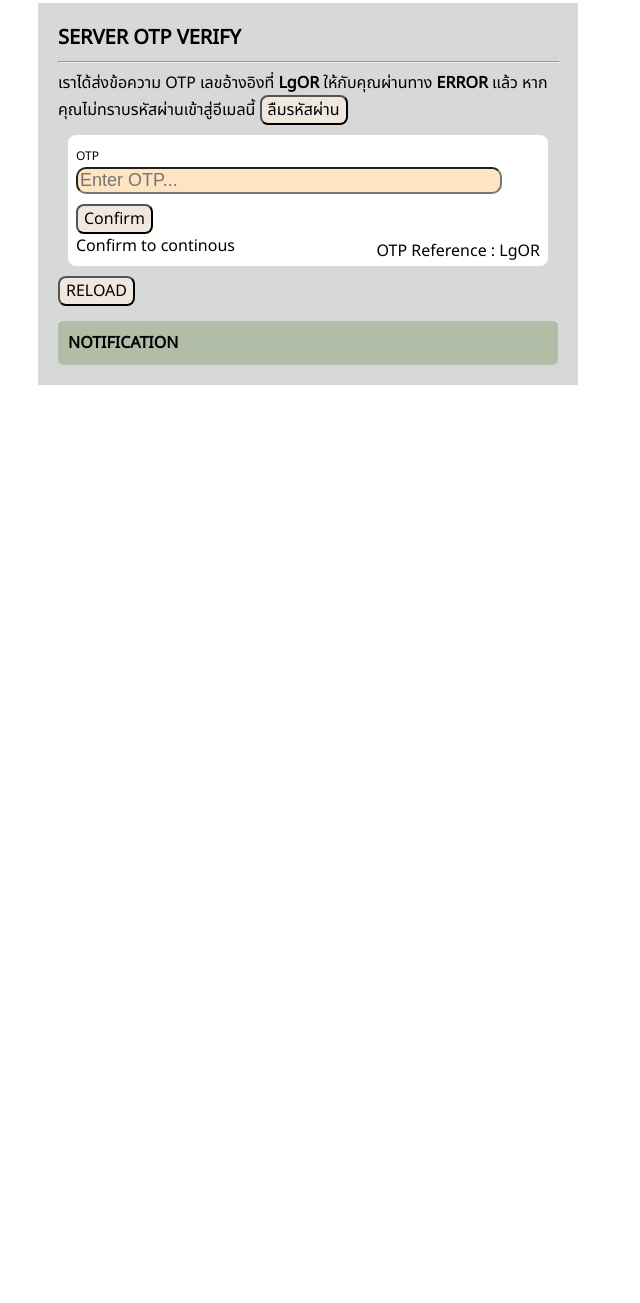
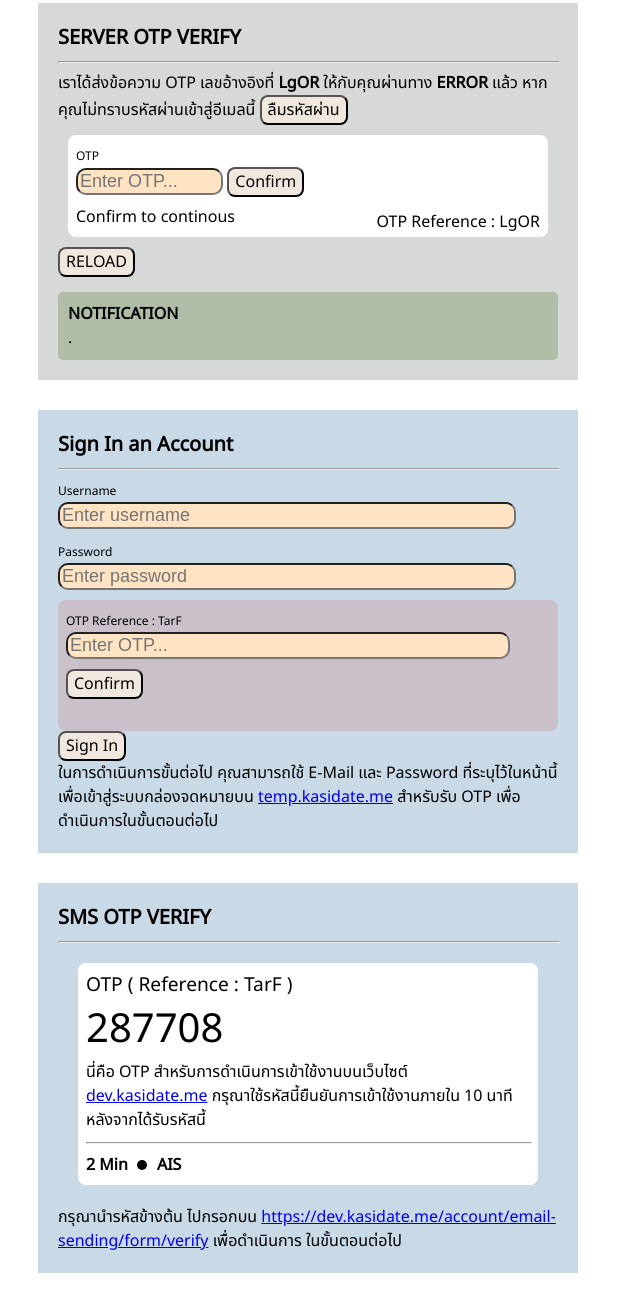
Before and after one commit to KasidatePLUS/kasp-extension, a plain HTML site: page account/email-sending/form/verify.html in a window 1280 px wide. Shown: the part 994-2297 px from the top of the page, without its empty margins (0-640 px from the left). Before the commit the page ends 1409 px from the top, so only its background shows below. Drawn offline with Linux system fonts and the light colour scheme.

Commit message:
verify acc otp

```diff
--- a/account/email-sending/form/verify.html
+++ b/account/email-sending/form/verify.html
@@ -89,9 +89,9 @@
         <div class="otptrack">
             <label for="otpforminput">OTP </label> <br>
             <input type="text" name="otpforminput" ondrop="return false;" onpaste="return false;"
-                onkeypress="return event.charCode>=48 && event.charCode<=57" maxlength="6" required " id=" otpforminput"
+                onkeypress="return event.charCode>=48 && event.charCode<=57" maxlength="6" minlength="6" id="otpforminput"
                 placeholder="Enter OTP...">
-            <button onclick="otpTrackFunction() , checkotp()">Confirm</button>
+            <button onclick="otpTrackFunction()">Confirm</button>
             <br>
             <div class="otpReference">OTP Reference : <span id="sendotpid"></span> </div>
             <div class="trackresult" id="trackresult">Confirm to continous</div>
@@ -100,10 +100,76 @@
         <button onclick="KasPActionOTPBlock()">RELOAD</button>
         <div class="trackchecker">
             <div class="tracknotify bold">NOTIFICATION</div>
-            <div id="trackchecker"></div>
+            <div id="trackchecker">.</div>
         </div>
     </div>
+    <div class="container userlogin">
+        <div class="titleh1">Sign In an Account</div>
+        <hr>
+        <div class="content"></div>
+        <div class="login-contain">
+
+            <label for="usernamelogin">Username</label> <br>
+            <input type="text" name="usernamelogin" id="usernamelogin"  required placeholder="Enter username">
+            <br>
+
+            <label for="maillogin">Password</label> <br>
+            <input type="password" name="passwordlogin" id="passwordlogin"  required
+                placeholder="Enter password">
+
+            <div class="smsotptrack">
+                <label for="otpforminput">OTP  Reference : <span id="smssendotpidref">NO DATA</span> </label> <br>
+                <input type="text" name="smsotpforminput" ondrop="return false;" onpaste="return false;"
+                    onkeypress="return event.charCode>=48 && event.charCode<=57" minlength="6" maxlength="6"
+                    id="smsotpforminput" placeholder="Enter OTP...">
+                <button onclick="smsotpTrackFunction()">Confirm</button>
+                <div id="smstrackchecker"></div>
+                <br>
+            </div>
+
+            <div class="g-recaptcha" data-sitekey="6LfIiB0fAAAAAOuifPT1Vh7DCJS6htSIW2cyO2zQ" class="showpw"></div>
+
+            <button onclick="loginmailpassword()">Sign In</button> <br>
+            <div class="content">ในการดำเนินการขั้นต่อไป คุณสามารถใช้ E-Mail และ Password
+                ที่ระบุไว้ในหน้านี้เพื่อเข้าสู่ระบบกล่องจดหมายบน
+                <a href="http://tempr.email">temp.kasidate.me</a>
+                สำหรับรับ OTP เพื่อดำเนินการในขั้นตอนต่อไป
+            </div>
+            <div id="loginstatus"></div>
+        </div>
     </div>
+    <div class="container">
+        <div class="titleh1">SMS OTP VERIFY</div>
+        <hr>
+        <div class="otp">
+            <div class="otpid">
+                OTP ( Reference :
+                <span id="smsotpid">ERROR</span>
+                )
+            </div>
+            <div class="otppassword">
+                <span id="smsotppassword">
+                    OTP NOT WORKING : RESEND
+                </span>
+            </div>
+            <div class="content">นี่คือ OTP สำหรับการดำเนินการเข้าใช้งานบนเว็บไซต์ <a href="https://dev.kasidate.me">
+                    dev.kasidate.me</a> กรุณาใช้รหัสนี้ยืนยันการเข้าใช้งานภายใน 10
+                นาทีหลังจากได้รับรหัสนี้</div>
+            <hr>
+            <div class="content bold"> 2 Min
+                <div class="dot"></div>
+                &nbsp;&nbsp;&nbsp;&nbsp;&nbsp; AIS
+            </div>
+        </div>
+        <div class="content">กรุณานำรหัสข้างต้น ไปกรอกบน
+            <a
+                href="https://dev.kasidate.me/account/email-sending/form/verify">https://dev.kasidate.me/account/email-sending/form/verify</a>
+            เพื่อดำเนินการ ในขั้นตอนต่อไป
+        </div>
+
+    </div>
+
+
     <script src="/account/email-sending/formverify.js"></script>
     <script src="https://www.google.com/recaptcha/enterprise.js" async defer></script>
 
--- a/account/email-sending/formverify.css
+++ b/account/email-sending/formverify.css
@@ -68,6 +68,11 @@ button {
   border-radius: 8px;
   padding: 8px;
 }
+.smsotptrack{
+  background-color: rgba(202, 143, 143, 0.342);
+  border-radius: 8px;
+  padding: 8px;
+}
 input{
     border-radius: 10px;
     font-size: 18px;
@@ -118,3 +123,14 @@ input{
 #mailregis{
   width: 70%;
 }
+.dot{
+  background-color: black;
+  border-radius: 100%;
+  display: inline-block;
+  width: 10px;
+  height: 10px;
+  position: absolute;
+  z-index: 2;
+  margin-top: 7px;
+  margin-left: 5px;
+}
--- a/account/email-sending/formverify.js
+++ b/account/email-sending/formverify.js
@@ -2,6 +2,18 @@ let mail = "testing@temp.kasidate.me";
 let password = "12345678";
 let sendotp;
 let sendotpid;
+let smssendotp;
+let smssendotpid;
+let globalpassword;
+let globalusername;
+let globalmail;
+let otp = makeotp(6);
+let otpid = makeotpid(4);
+let smsotp = makeotp(6);
+let smsotpid = makeotpid(4);
+let usernameiduniqe = makeusernameiduniqe(2);
+let usernamefornull = makeusernameiduniqe(8);
+let passwordfornull = makeusernameiduniqe(8);
 
 function makeotpid(length) {
     var otpidresult = '';
@@ -14,10 +26,6 @@ function makeotpid(length) {
     return otpidresult;
 }
 
-let otpid = makeotpid(4);
-
-document.getElementById('otpid').innerHTML = otpid;
-
 function makeotp(length) {
     var otpresult = '';
     var otpcharacters = '0123456789';
@@ -29,14 +37,16 @@ function makeotp(length) {
     return otpresult;
 }
 
-let otp = makeotp(6);
-
-document.getElementById('otppassword').innerHTML = otp;
-
-sendotpid = otpid;
-sendotp = otp;
-document.getElementById('sendotpidref').innerHTML = sendotpid;
-document.getElementById('sendotpid').innerHTML = sendotpid;
+function makeusernameiduniqe(length) {
+    var usernameiduniqeresult = '';
+    var usernameiduniqecharacters = 'abcdefghijklmnopqrstuvwxyz0123456789';
+    var usernameiduniqecharactersLength = usernameiduniqecharacters.length;
+    for (var i = 0; i < length; i++) {
+        usernameiduniqeresult += usernameiduniqecharacters.charAt(Math.floor(Math.random() *
+            usernameiduniqecharactersLength));
+    }
+    return usernameiduniqeresult;
+}
 
 function KasPActionOTPBlock() {
     location.reload();
@@ -53,28 +63,22 @@ function otpTrackFunction() {
     }
 }
 
-function makeusernameiduniqe(length) {
-    var usernameiduniqeresult = '';
-    var usernameiduniqecharacters = 'abcdefghijklmnopqrstuvwxyz0123456789';
-    var usernameiduniqecharactersLength = usernameiduniqecharacters.length;
-    for (var i = 0; i < length; i++) {
-        usernameiduniqeresult += usernameiduniqecharacters.charAt(Math.floor(Math.random() *
-            usernameiduniqecharactersLength));
+function smsotpTrackFunction() {
+    var smstrackresult = document.getElementById("smsotpforminput").value;
+    if (smstrackresult == null) {
+        document.getElementById("smstrackresult").innerText = "*****";
+    } else if (smssendotp === smstrackresult) {
+        document.getElementById("smstrackchecker").innerText = "welcome";
+    } else {
+        document.getElementById("smstrackchecker").innerText = "try again";
     }
-    return usernameiduniqeresult;
 }
-
-let usernameiduniqe = makeusernameiduniqe(2);
-let usernamefornull = makeusernameiduniqe(8);
-let passwordfornull = makeusernameiduniqe(8);
-let globalpassword;
-let globalusername;
-let globalmail;
 
 function regismailpassword() {
     var getuservalue = document.getElementById("usernameregis").value;
     var getusernameregis
-    if (getuservalue === "") {
+    if (getuservalue === "")
+        {
             getusernameregis = usernamefornull;
         } else {
             getusernameregis = getuservalue;
@@ -82,29 +86,55 @@ function regismailpassword() {
 
     var getpasswordvalue = document.getElementById("passwordregis").value;
     var getpasswordregis
-    if (getpasswordvalue === "") {
+    if (getpasswordvalue === "")
+        {
             getpasswordregis = passwordfornull;
             document.getElementById("passwordregis").value = passwordfornull;
             document.getElementById("passwordvaluedisplay").innerText = passwordfornull;
-    } else {
+        }
+        else {
             getpasswordregis = getpasswordvalue;
         };
+
     globalusername = getusernameregis;
     globalpassword = getpasswordregis;
 
+    var mailmixing = getusernameregis + "." + usernameiduniqe + "@temp.kasidate.me";
+    document.getElementById("mailregis").value = mailmixing;
+    globalmail = mailmixing;
+}
 
-    var sa = getusernameregis + "." + usernameiduniqe + "@temp.kasidate.me";
-    document.getElementById("mailregis").value = sa;
-    globalmail = sa;
+function loginmailpassword() {
+    var usernamelogin = document.getElementById("usernamelogin").value;
+    var passwordlogin = document.getElementById("passwordlogin").value;
+    var smsotpforminput = document.getElementById("smsotpforminput").value;
+
+    console.log(usernamelogin);
+    console.log(passwordlogin);
+    console.log(smsotpforminput);
+
+    if(usernamelogin === globalusername && passwordlogin === globalpassword && smsotpforminput === smsotp){
+        document.getElementById('loginstatus').innerText = "Log In Successfully";
+    } else { document.getElementById('loginstatus').innerText = "filed Log in";}
 }
 
 function copyfunction() {
     navigator.clipboard.writeText(document.getElementById("mailregis").value);
     document.getElementById("actioncopieddisplay").innerText = "Copied the text: " + document.getElementById("mailregis").value;
-    console.log(globalpassword);
-    console.log(globalusername);
-
     document.getElementById('mail').innerText = globalmail;
     document.getElementById('showpassword').innerText = globalpassword;
     document.getElementById('mailshow').innerText = globalmail;
 }
+
+sendotpid = otpid;
+sendotp = otp;
+smssendotpid = smsotpid;
+smssendotp = smsotp;
+
+document.getElementById('otpid').innerHTML = otpid;
+document.getElementById('otppassword').innerHTML = otp;
+document.getElementById('sendotpidref').innerHTML = sendotpid;
+document.getElementById('sendotpid').innerHTML = sendotpid;
+document.getElementById('smsotpid').innerHTML = smsotpid;
+document.getElementById('smsotppassword').innerHTML = smsotp;
+document.getElementById('smssendotpidref').innerHTML = smssendotpid;
```
Lines whose indentation alone changed are shown as unchanged.
